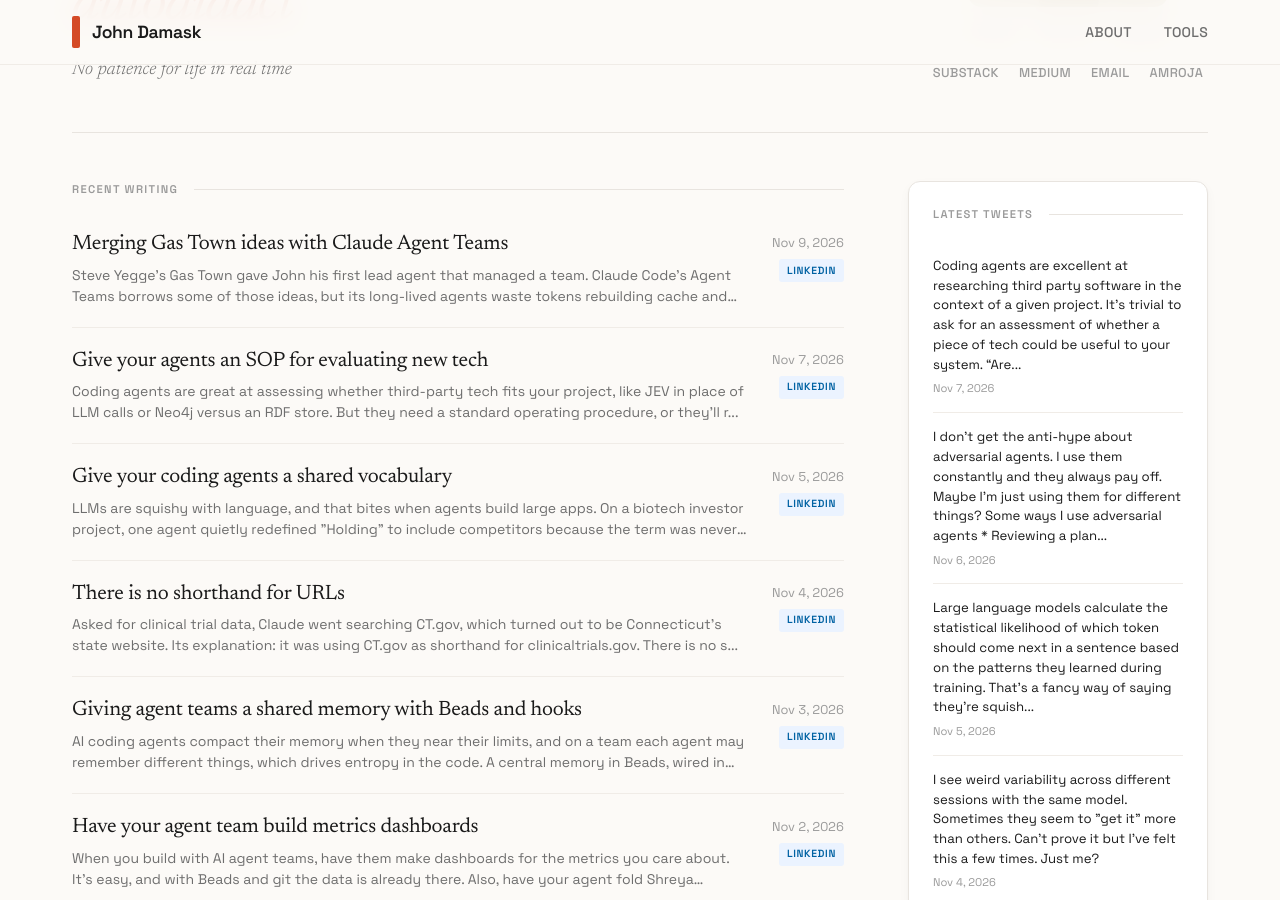
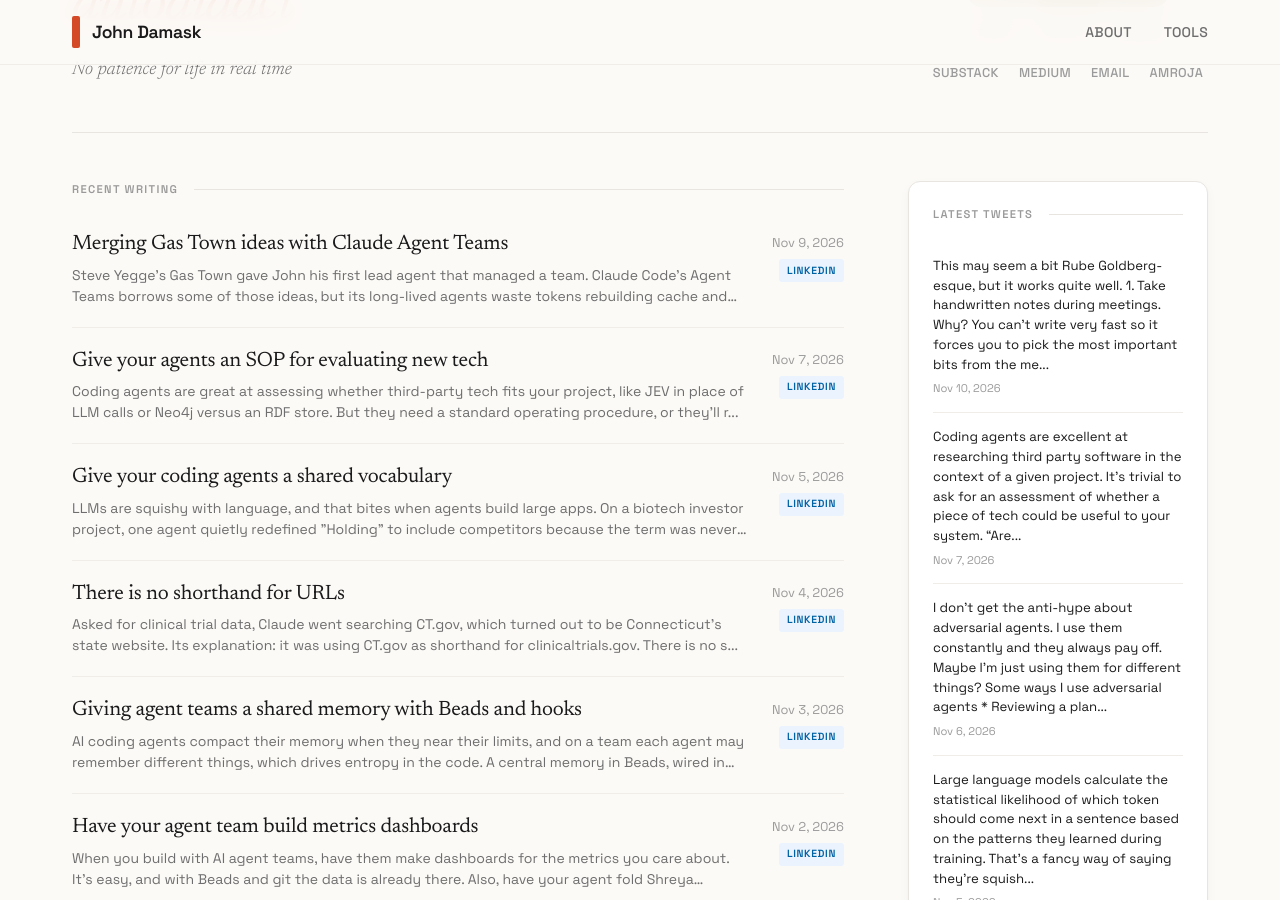
Before and after one commit to jbdamask/jbdamask.github.io, a Jekyll site: the page built from index.html, in a window 1280 px wide and 900 px high, scrolled down 362 px. Built offline with Jekyll 4.4.1, drawn with Linux system fonts in a browser that asks for light colours; the list of posts is cut into pages by our own code; some of the changed text lies outside the part shown.

Commit message:
Update Twitter posts

```diff
--- a/_data/twitter-posts.yml
+++ b/_data/twitter-posts.yml
@@ -2,6 +2,15 @@
 # Fetches latest tweets and merges with existing posts
 # Keeps max 150 most recent tweets (LIFO)
 
+- title: This may seem a bit Rube Goldberg-esque, but it works quite well. 1. Take
+    handwritten notes during m...
+  source: twitter
+  url: https://twitter.com/jbdamask/status/2120164864937074826
+  date: '2026-11-10'
+  excerpt: This may seem a bit Rube Goldberg-esque, but it works quite well. 1. Take
+    handwritten notes during meetings. Why? You can't write very fast so it forces
+    you to pick the most important bits from the me...
+  image: ''
 - title: Coding agents are excellent at researching third party software in the context
     of a given project. I...
   source: twitter
@@ -1185,9 +1194,3 @@
   excerpt: This was a particularly good session with Fable. I'm getting all misty
     about starting a fresh one
   image: ''
-- title: The fact that side quests only take a day or so is good and bad. sigh
-  source: twitter
-  url: https://twitter.com/jbdamask/status/2088023354783551545
-  date: '2026-08-13'
-  excerpt: The fact that side quests only take a day or so is good and bad. sigh
-  image: ''
```
